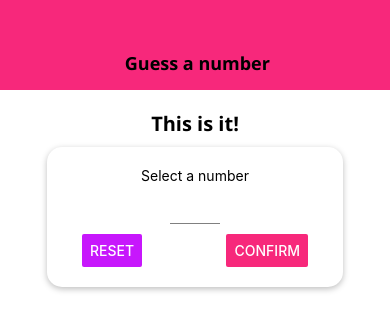
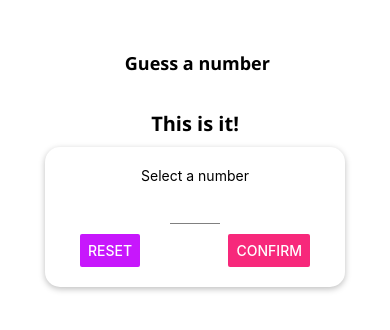
Before and after one commit to kastergarta/react-native-test2, a React Native app: screen / in a window 390 px wide. Shown: the top 330 px of the page. Built offline with nearby package versions, Linux system fonts and the light colour scheme.

Commit message:
wraping up

```diff
--- a/App.js
+++ b/App.js
@@ -1,5 +1,5 @@
 import React, { useState } from 'react';
-import { StyleSheet, Text, View } from 'react-native';
+import { StyleSheet, Text, View, SafeAreaView } from 'react-native';
 import * as Font from 'expo-font';
 import {AppLoading} from 'expo';
 
@@ -56,10 +56,10 @@ export default function App() {
   }
 
   return (
-    <View style={styles.screen}>
-      <Header title='Guess a number'/>
-      {content}
-    </View>
+    <SafeAreaView style={styles.screen}>
+        <Header title='Guess a number'/>
+        {content}
+    </SafeAreaView>
   );
 }
 
--- a/components/Header.js
+++ b/components/Header.js
@@ -1,6 +1,7 @@
 import React from 'react';
-import {View, Text, StyleSheet} from 'react-native';
+import {View, Text, StyleSheet, Platform} from 'react-native';
 import TitleText from './TitleText'
+import { Colors } from 'react-native/Libraries/NewAppScreen';
 
 const Header = props => {
     return (
@@ -17,7 +18,7 @@ const styles = StyleSheet.create({
         width: '100%',
         height: 90,
         paddingTop: 36,
-        backgroundColor: '#f7287b',
+        backgroundColor: Platform.OS === 'android' ? Colors.primary : 'white',
         alignItems: 'center',
         justifyContent: 'center'
     },
--- a/screens/GameOverScreen.js
+++ b/screens/GameOverScreen.js
@@ -1,5 +1,5 @@
 import React from 'react';
-import {View, Text, StyleSheet, Button, Image} from 'react-native';
+import {View, Text, StyleSheet, Button, Image, ScrollView} from 'react-native';
 
 import Colors from '../constants/colors';
 import BodyText from '../components/BodyText';
@@ -8,7 +8,7 @@ import MainButton from '../components/MainButton.js';
 
 const GameOverScreen = props => {
     return (
-
+            <ScrollView>
                 <View style={styles.screen}>
                     <BodyText>The Game is Over</BodyText>
                     <View style={styles.imageContainer}>
@@ -25,6 +25,7 @@ const GameOverScreen = props => {
                         NEW GAME
                     </MainButton>
                 </View>
+            </ScrollView>
 
     );
 }
--- a/screens/GameScreen.js
+++ b/screens/GameScreen.js
@@ -1,5 +1,5 @@
 import React, { useState, useRef, useEffect } from 'react';
-import { View, Text, StyleSheet, Button, Alert, ScrollView, FlatList } from 'react-native';
+import { View, Text, StyleSheet, Button, Alert, ScrollView, FlatList, Dimensions } from 'react-native';
 import { Ionicons } from '@expo/vector-icons';
 
 import NumberContainer from '../components/NumberContainer';
@@ -101,7 +101,7 @@ const styles = StyleSheet.create({
     buttonContainer: {
         flexDirection: 'row',
         justifyContent: 'space-around',
-        marginTop: 20,
+        marginTop: Dimensions.get('window').height > 600 ? 20 : 10,
         width: 400,
         maxWidth: '95%'
     },
--- a/screens/StartGameScreen.js
+++ b/screens/StartGameScreen.js
@@ -1,5 +1,14 @@
 import React, {useState} from 'react';
-import {View, Text, StyleSheet, Button, TouchableWithoutFeedback, Keyboard, Alert } from 'react-native';
+import {
+            View,
+            Text,
+            StyleSheet,
+            Button,
+            TouchableWithoutFeedback,
+            Keyboard,
+            Alert,
+            Dimensions
+        } from 'react-native';
 
 import Card from '../components/Card';
 import Colors from '../constants/colors';
@@ -107,8 +116,10 @@ const styles = StyleSheet.create({
         paddingHorizontal: 15
     },
     inputContainer: {
-        width: 300,
-        maxWidth: '80%',
+        width: '80%',
+        //maxWidth: '80%',
+        maxWidth: '95%',
+        minWidth: 300,
         alignItems: 'center'
     },
     title: {
@@ -117,7 +128,8 @@ const styles = StyleSheet.create({
         fontFamily: 'open-sans-bold'
     },
     button: {
-        width: 100
+        // width: 100
+        width: Dimensions.get('window').width / 4
     },
     input: {
         textAlign: 'center',
```
Lines whose indentation alone changed are shown as unchanged.
